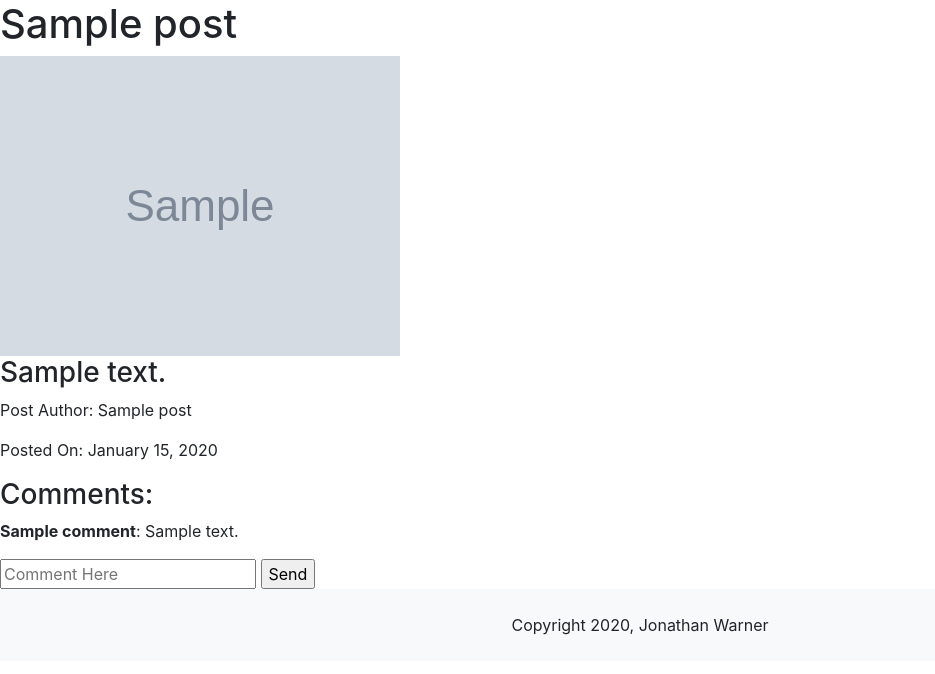
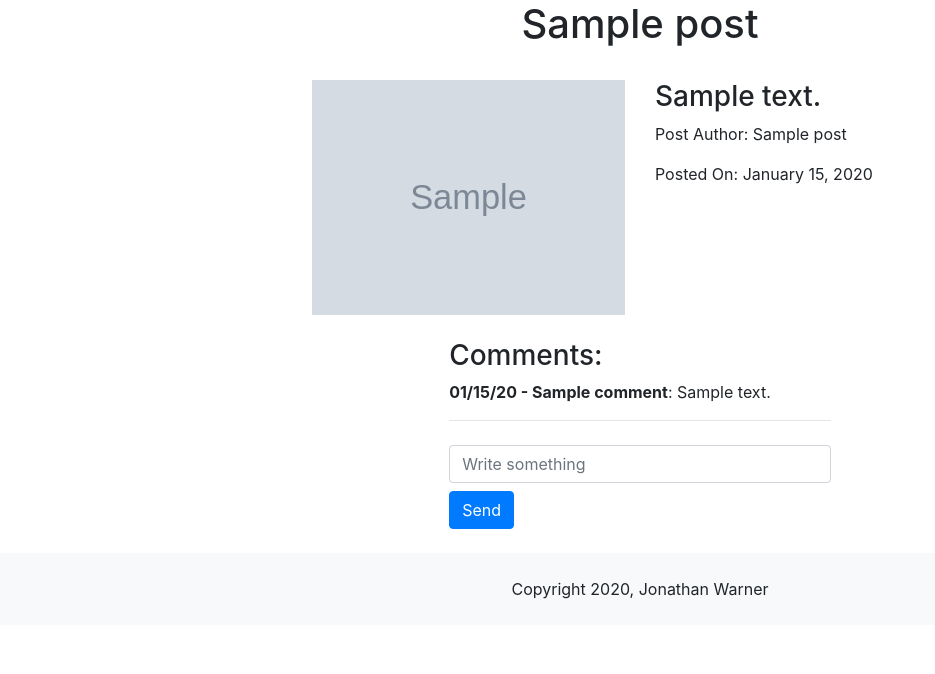
Before and after one commit to jewarner57/MakeOverflow, a Flask app: template templates/view-post.html in a window 1280 px wide. Shown: the part 56-730 px from the top of the page, without its empty margins (0-935 px from the left). Run offline with Flask 2, Linux system fonts and the light colour scheme; the template is opened without the code that fills it: most values are stand-ins (such as "Sample title", 1, 10 or a date in 2020); grey boxes marked "Sample" are stand-in pictures.

Commit message:
styled view_post page

```diff
--- a/routes/post.py
+++ b/routes/post.py
@@ -62,8 +62,6 @@ def show_posts(sort):
     dropDownList = {
         "newest": ["Newest First", "newest"],
         "oldest": ["Oldest First", "oldest"],
-        "viewed": ["Most Viewed", "viewed"],
-        "random": ["Random", "random"]
     }
     currentDropDownChoice = dropDownList[postOrder]
     dropDownList.pop(postOrder)
--- a/templates/home.html
+++ b/templates/home.html
@@ -7,7 +7,7 @@
             <div class="offset-1 col-10">
                 <h1 class="display-4">Get Answers.</h1>
                 <p class="lead">Ask questions and get coding help from the Make School Community.</p>
-                <a class="btn btn-primary btn-lg" href="/signup" role="button">Start Now</a>
+                <a class="btn btn-primary btn-lg" href="/posts/oldest" role="button">Start Now</a>
             </div>
         </div>
     </div>
--- a/templates/view-post.html
+++ b/templates/view-post.html
@@ -2,10 +2,12 @@
 {% block content %}
 
 <section>
-    <h1>{{post.title}}</h1>
-
-    <img src="{{post.featuredImage}}">
-
+    <div class="container offset-2 col-8">
+        <h1 class="text-center">{{post.title}}</h1>
+        <div class="offset-1 col-10">
+            <div class="row pt-4">
+                <img class="col-md-6 col-12" src="{{post.featuredImage}}">
+                <div class="col-md-6 col-12">
                     <h3>
                         {{post.content}}
                     </h3>
@@ -13,23 +15,28 @@
                     <p>Posted On: {{post.date_created.strftime('%B %-d, %Y')}}</p>
                     {% if current_user.id == post.authorId %}
                     <a href="/edit-post/{{post._id}}" class="button">
-        <div>Edit Post</div>
+                        <div class="btn btn-warning my-1">Edit Post</div>
                     </a>
                     <form method="POST" action="/delete-post/{{post._id}}" onsubmit="return confirm_delete()">
-        <input type="submit" class="button danger" value="Delete Post">
+                        <input type="submit" class="btn btn-danger my-1" value="Delete Post">
                     </form>
                     {% endif %}
+                </div>
+            </div>
+        </div>
 
 
+        <div class="offset-3 col-6 my-4">
             <h3>Comments:</h3>
 
             {% for comment in comments %}
             <div class="textShortContainer">
-        <p class="textShort"><b>{{comment.author_name}}</b>: {{comment.text}}</p>
+                <p class="textShort"><b>{{comment.post_date.strftime("%m/%d/%y")}} - {{comment.author_name}}</b>:
+                    {{comment.text}} </p>
 
                 {% if current_user.id == post.authorId and post.answered == "unsolved"%}
                 <form method="GET" action="/mark-as-solution/{{comment._id}}">
-            <input type="submit" class="button safe" value="Mark As Solution">
+                    <input type="submit" class="btn btn-success" value="Mark As Solution">
                 </form>
                 {% endif %}
 
@@ -39,14 +46,17 @@
             </div>
 
             {% endfor %}
+            <hr>
+            <form method="POST" action="/comment/{{post._id}}">
+                <div class="form-group pt-2">
+                    <input type="text" name="comment" class="form-control" placeholder="Write something">
+                    <button type="submit" class="btn btn-primary mt-2">Send</button>
+                </div>
 
-    <form method="POST" action="/comment/{{post._id}}">
-        <input type="text" name="comment" value="" placeholder="Comment Here">
-        <input type="submit" class="button" value="Send">
             </form>
+        </div>
 
-
-
+    </div>
 </section>
 
 {% endblock content %}
```
Lines whose indentation alone changed are shown as unchanged.
